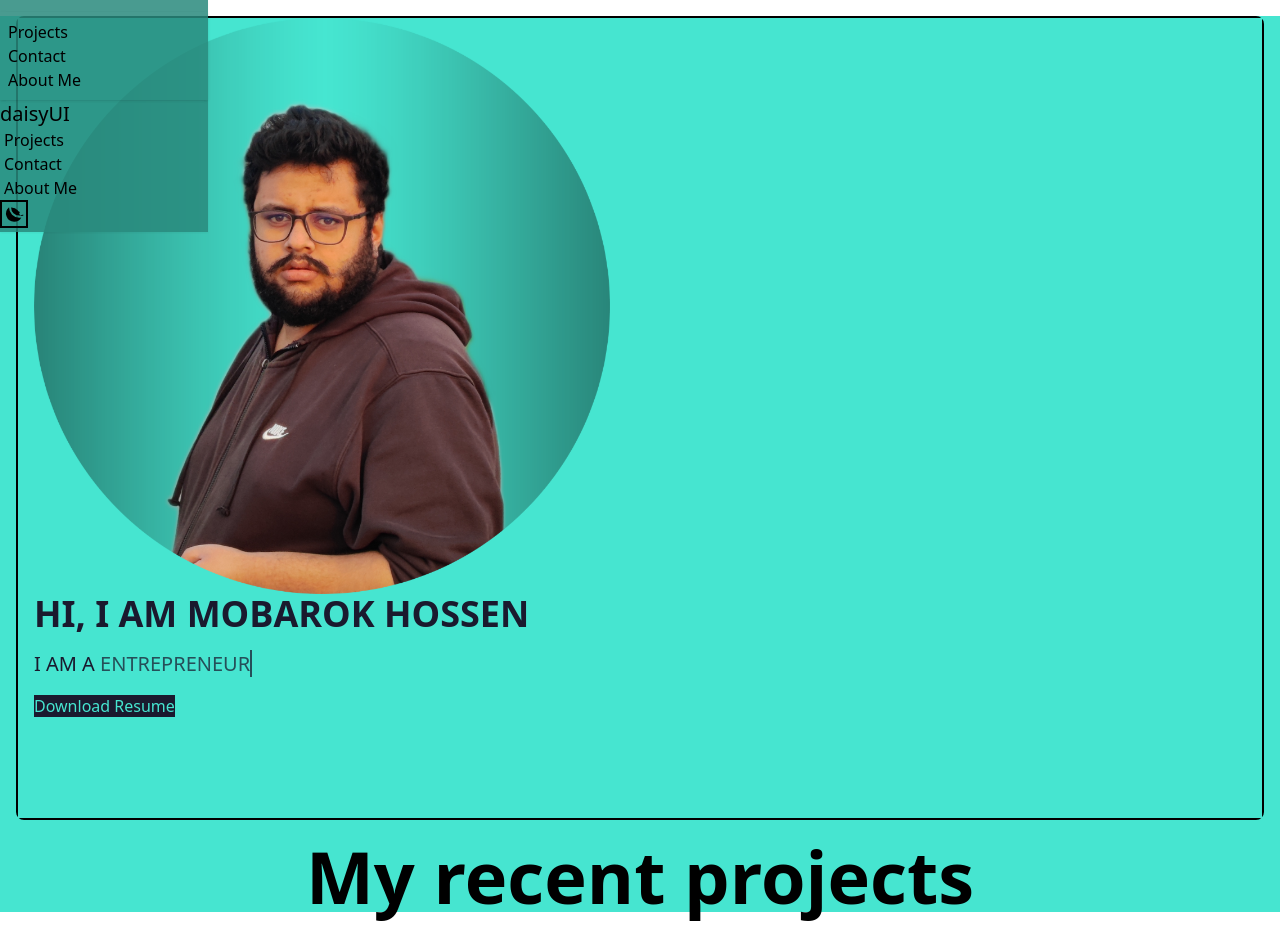
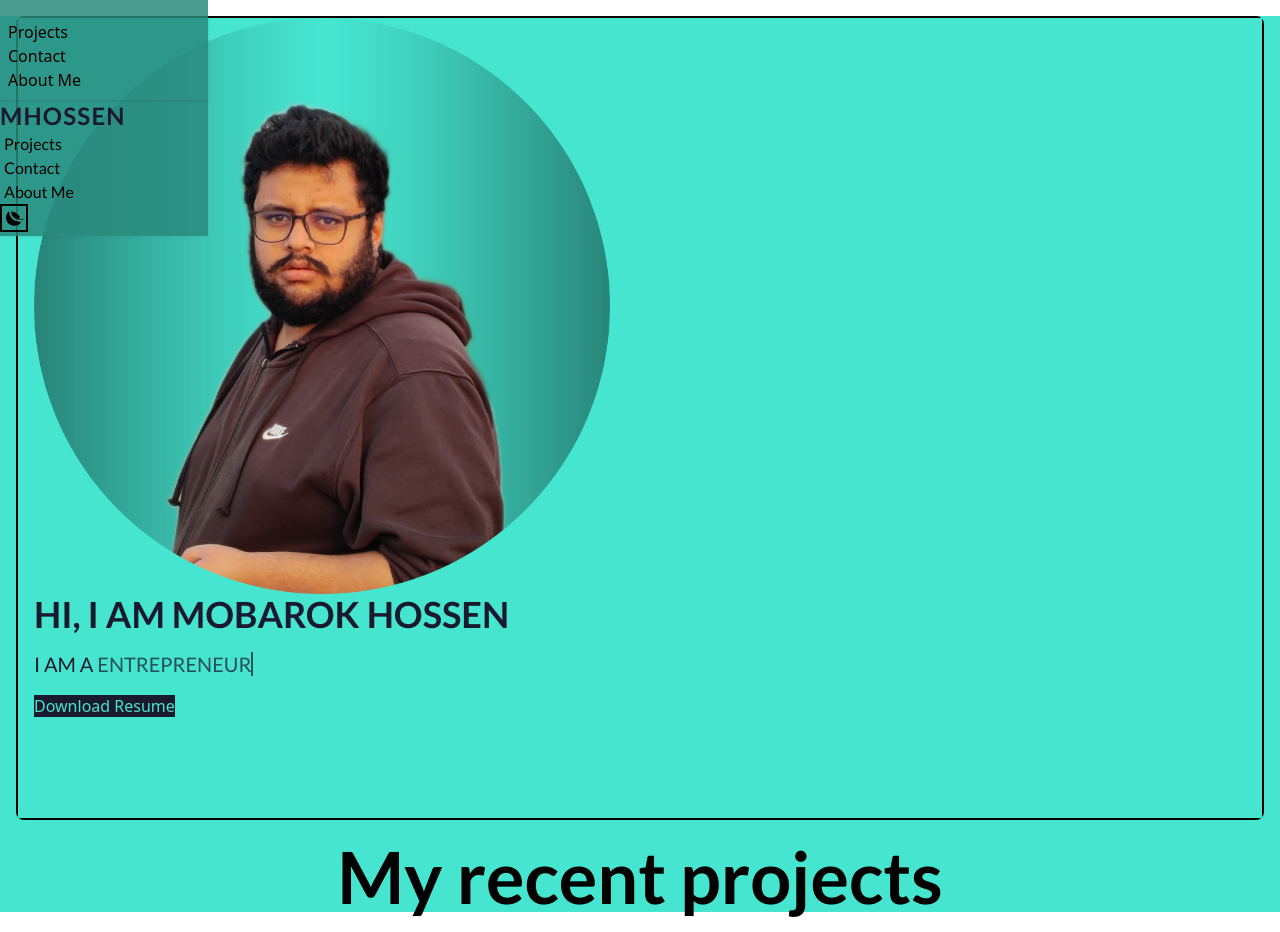
Before and after one commit to mobarok6042/my-app, a React (Vite) app: page /navbar in a window 1280 px wide. Built offline with nearby package versions, Linux system fonts and the light colour scheme.

Commit message:
changed the text fonts

```diff
--- a/index.html
+++ b/index.html
@@ -4,6 +4,9 @@
     <meta charset="UTF-8" />
     <link rel="icon" type="image/svg+xml" href="/favicon.svg" />
     <meta name="viewport" content="width=device-width, initial-scale=1.0" />
+    <link rel="preconnect" href="https://fonts.googleapis.com">
+    <link rel="preconnect" href="https://fonts.gstatic.com" crossorigin>
+    <link href="https://fonts.googleapis.com/css2?family=Lato:wght@300;400;700&display=swap" rel="stylesheet">
     <title>my-app</title>
   </head>
   <body>
--- a/src/Banner.jsx
+++ b/src/Banner.jsx
@@ -51,8 +51,8 @@ function Banner({ theme }) {
       className="w-full max-w-xs sm:max-w-sm md:max-w-md lg:max-w-xl shadow-none rounded-lg"
     />
     <div className="text-center lg:text-left">
-      <h1 className="text-4xl font-bold" style={{ color: textColor }}>HI, I AM MOBAROK HOSSEN</h1>
-      <p className="py-4 text-xl" style={{ color: textColor }}>
+      <h1 className="text-4xl font-bold" style={{ color: textColor, fontFamily: "'Lato', sans-serif" }}>HI, I AM MOBAROK HOSSEN</h1>
+      <p className="py-4 text-xl" style={{ color: textColor, fontFamily: "'Lato', sans-serif" }}>
         I AM A <span className="border-r-2 border-current animate-pulse">{displayText}</span>
       </p>
       <a href="/biodata.pdf" download="Mobarok_Hossen_Biodata.pdf" className="btn btn-primary" style={{ backgroundColor: textColor, borderColor: textColor, color: bannerBg }}>
--- a/src/Navbar.jsx
+++ b/src/Navbar.jsx
@@ -48,28 +48,29 @@ function Navbar({ theme, toggleTheme }) {
               </li>
             </ul>
           </div>
-          <a href="/" className="btn btn-ghost text-xl hover:scale-125 hover:bg-opacity-80 transition-transform duration-200">
-            daisyUI
+          <a href="/" className="btn btn-ghost text-2xl font-bold tracking-wider hover:scale-110 transition-transform duration-200" style={{ fontFamily: "'Lato', sans-serif" }}>
+            <span className={theme === "light" ? "text-[#1a1a2e]" : "text-white"}>
+              MHOSSEN
+            </span>
           </a>
         </div>
         <div className="navbar-center hidden lg:flex">
           <ul className="menu menu-horizontal px-1">
             <li>
-              <a className="hover:scale-125 hover:bg-opacity-80 transition-transform duration-200">Projects</a>
+              <a className="hover:scale-125 hover:bg-opacity-80 transition-transform duration-200" style={{ fontFamily: "'Lato', sans-serif" }}>Projects</a>
             </li>
             <li>
-              <a href="" className="hover:scale-125 hover:bg-opacity-80 transition-transform duration-200">Contact</a>
+              <a href="" className="hover:scale-125 hover:bg-opacity-80 transition-transform duration-200" style={{ fontFamily: "'Lato', sans-serif" }}>Contact</a>
             </li>
             <li>
-              <a className="hover:scale-125 hover:bg-opacity-80 transition-transform duration-200">About Me</a>
+              <a className="hover:scale-125 hover:bg-opacity-80 transition-transform duration-200" style={{ fontFamily: "'Lato', sans-serif" }}>About Me</a>
             </li>
           </ul>
         </div>
-        <div className="navbar-end">
+        <div className="navbar-end group relative">
           <button
             onClick={toggleTheme}
-            className="btn btn-circle btn-outline border-2 border-current"
-            title={theme === "light" ? "Switch to Dark Mode" : "Switch to Light Mode"}
+            className="btn btn-circle btn-outline border-2 border-current hover:scale-110 transition-transform duration-200"
           >
             {theme === "light" ? (
               <svg
@@ -91,6 +92,9 @@ function Navbar({ theme, toggleTheme }) {
               </svg>
             )}
           </button>
+          <span className="absolute -bottom-10 left-1/2 transform -translate-x-1/2 px-3 py-1 text-sm text-white bg-gray-800 rounded-md opacity-0 group-hover:opacity-100 transition-opacity duration-300 whitespace-nowrap pointer-events-none" style={{ fontFamily: "'Lato', sans-serif" }}>
+            {theme === "light" ? "Switch to Dark Mode 🌙" : "Switch to Light Mode ☀️"}
+          </span>
         </div>
       </div>
     </div>
--- a/src/Projects.jsx
+++ b/src/Projects.jsx
@@ -3,7 +3,7 @@ import React from 'react'
 function Projects() {
  return(
     <div className="">
-        <h2 className="text-7xl font-extrabold my-5 text-center">My recent projects</h2>
+        <h2 className="text-7xl font-extrabold my-5 text-center" style={{ fontFamily: "'Lato', sans-serif" }}>My recent projects</h2>
     </div>
  )
 }
```
